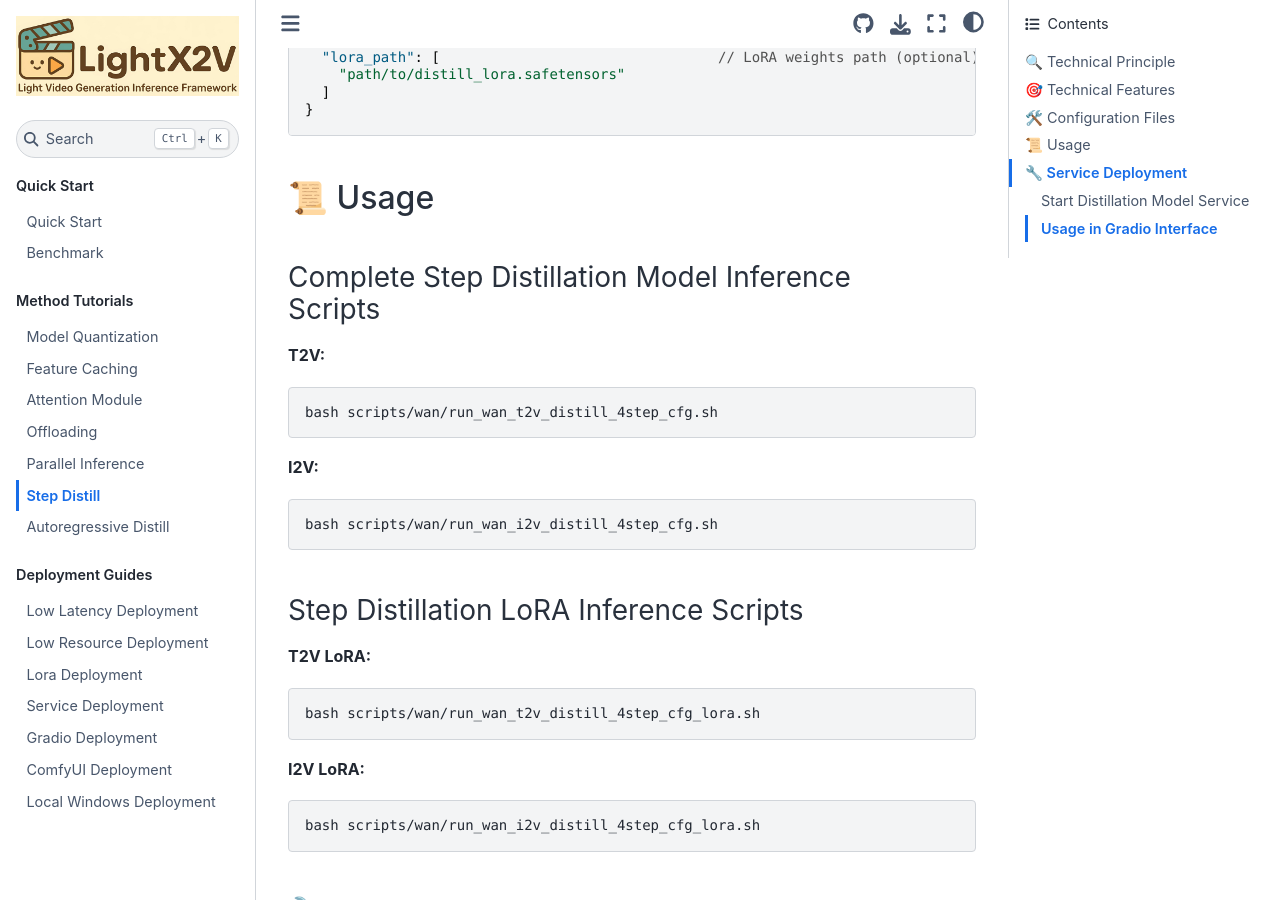
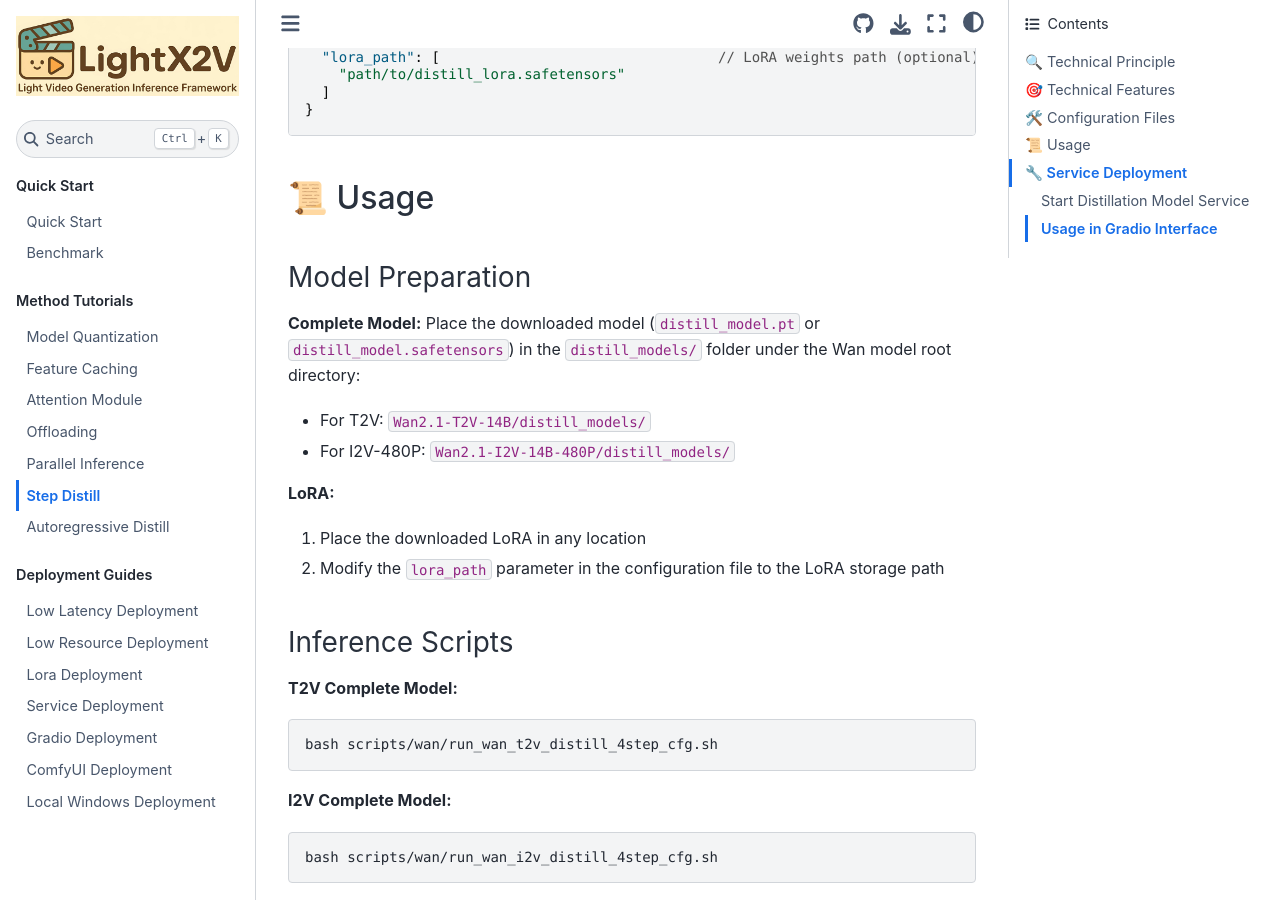
Before and after one commit to olek-soft-engineer/LightX2V, a Sphinx documentation site: the page built from docs/EN/source/method_tutorials/step_distill.md, in a window 1280 px wide and 900 px high, scrolled down 1572 px. Built offline with Sphinx 7.4.7 and the Sphinx Book theme 1.1.4, drawn with Linux system fonts in a browser that asks for light colours.

Commit message:
update docs

````diff
--- a/docs/EN/source/method_tutorials/step_distill.md
+++ b/docs/EN/source/method_tutorials/step_distill.md
@@ -46,14 +46,25 @@ Multiple configuration options are provided in the [configs/distill/](https://gi
 
 ## 📜 Usage
 
-### Complete Step Distillation Model Inference Scripts
+### Model Preparation
 
-**T2V:**
+**Complete Model:**
+Place the downloaded model (`distill_model.pt` or `distill_model.safetensors`) in the `distill_models/` folder under the Wan model root directory:
+- For T2V: `Wan2.1-T2V-14B/distill_models/`
+- For I2V-480P: `Wan2.1-I2V-14B-480P/distill_models/`
+
+**LoRA:**
+1. Place the downloaded LoRA in any location
+2. Modify the `lora_path` parameter in the configuration file to the LoRA storage path
+
+### Inference Scripts
+
+**T2V Complete Model:**
 ```bash
 bash scripts/wan/run_wan_t2v_distill_4step_cfg.sh
 ```
 
-**I2V:**
+**I2V Complete Model:**
 ```bash
 bash scripts/wan/run_wan_i2v_distill_4step_cfg.sh
 ```
````
Also changed, not shown: docs/ZH_CN/source/method_tutorials/step_distill.md (+14 -3 lines).
